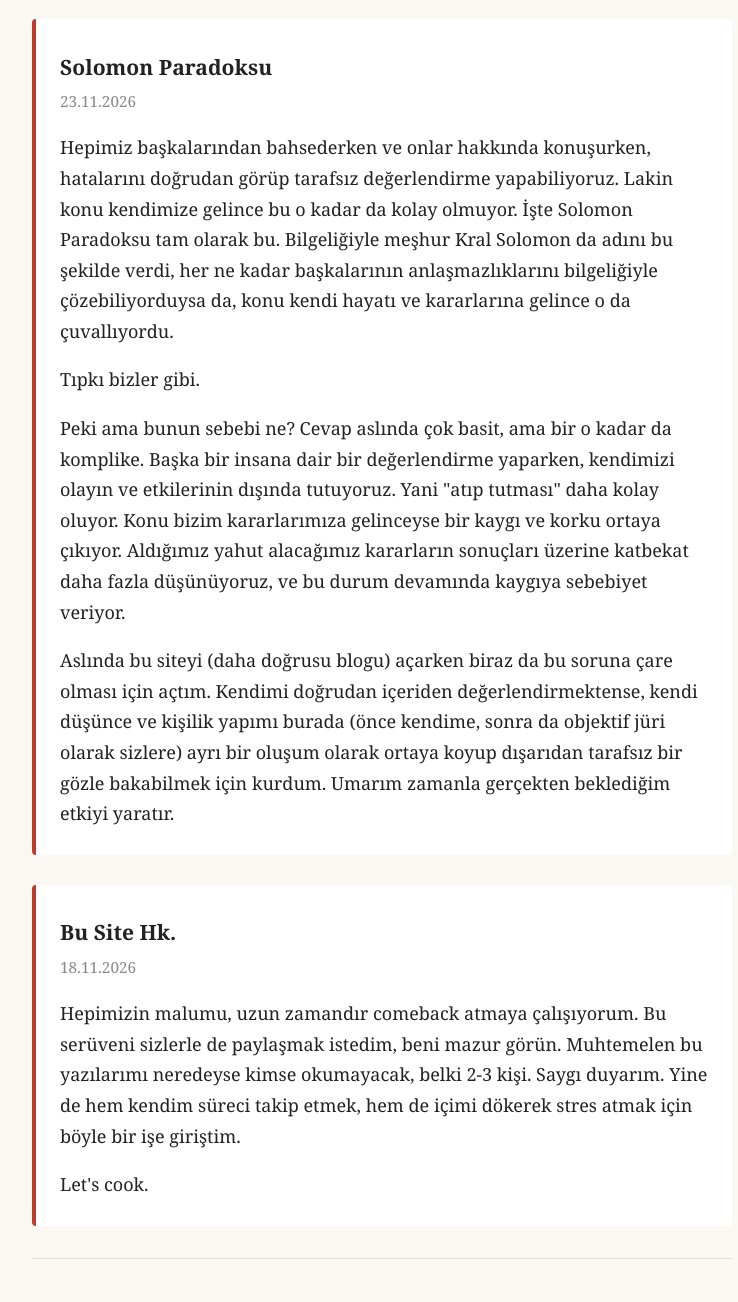
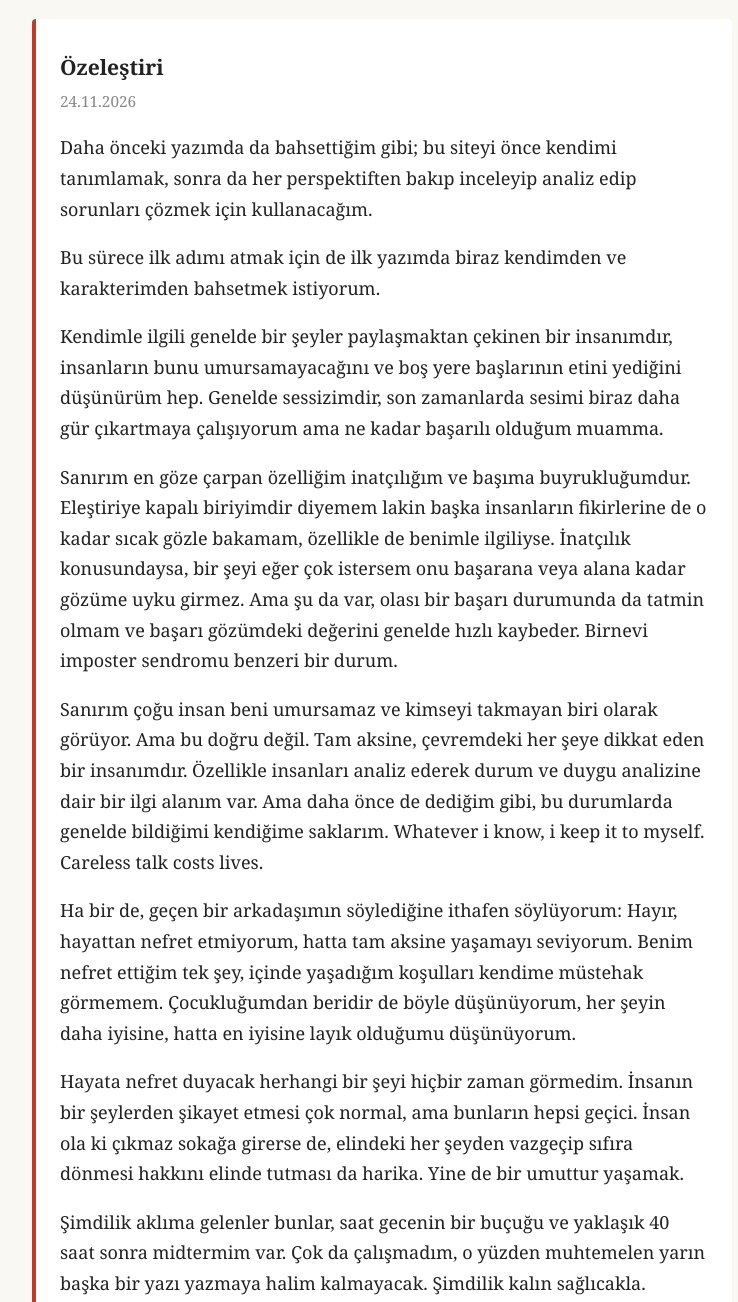
Before and after one commit to kaganksgl/comebackoglu, a plain HTML site: page index.html in a window 1280 px wide. Shown: the part 326-1628 px from the top of the page, without its empty margins (258-996 px from the left). Drawn offline with Linux system fonts and the light colour scheme.

Commit message:
Add "Özeleştiri" entry
Co-Authored-By: Claude Opus 5.5 <noreply@anthropic.com>

```diff
--- a/index.html
+++ b/index.html
@@ -48,6 +48,21 @@
   <h2>Entries</h2>
 
   <article>
+    <h3>Özeleştiri</h3>
+    <p class="date">24.11.2026</p>
+    <p>Daha önceki yazımda da bahsettiğim gibi; bu siteyi önce kendimi tanımlamak, sonra da her perspektiften bakıp inceleyip analiz edip sorunları çözmek için kullanacağım.</p>
+    <p>Bu sürece ilk adımı atmak için de ilk yazımda biraz kendimden ve karakterimden bahsetmek istiyorum.</p>
+    <p>Kendimle ilgili genelde bir şeyler paylaşmaktan çekinen bir insanımdır, insanların bunu umursamayacağını ve boş yere başlarının etini yediğini düşünürüm hep. Genelde sessizimdir, son zamanlarda sesimi biraz daha gür çıkartmaya çalışıyorum ama ne kadar başarılı olduğum muamma.</p>
+    <p>Sanırım en göze çarpan özelliğim inatçılığım ve başıma buyrukluğumdur. Eleştiriye kapalı biriyimdir diyemem lakin başka insanların fikirlerine de o kadar sıcak gözle bakamam, özellikle de benimle ilgiliyse. İnatçılık konusundaysa, bir şeyi eğer çok istersem onu başarana veya alana kadar gözüme uyku girmez. Ama şu da var, olası bir başarı durumunda da tatmin olmam ve başarı gözümdeki değerini genelde hızlı kaybeder. Birnevi imposter sendromu benzeri bir durum.</p>
+    <p>Sanırım çoğu insan beni umursamaz ve kimseyi takmayan biri olarak görüyor. Ama bu doğru değil. Tam aksine, çevremdeki her şeye dikkat eden bir insanımdır. Özellikle insanları analiz ederek durum ve duygu analizine dair bir ilgi alanım var. Ama daha önce de dediğim gibi, bu durumlarda genelde bildiğimi kendiğime saklarım. Whatever i know, i keep it to myself. Careless talk costs lives.</p>
+    <p>Ha bir de, geçen bir arkadaşımın söylediğine ithafen söylüyorum: Hayır, hayattan nefret etmiyorum, hatta tam aksine yaşamayı seviyorum. Benim nefret ettiğim tek şey, içinde yaşadığım koşulları kendime müstehak görmemem. Çocukluğumdan beridir de böyle düşünüyorum, her şeyin daha iyisine, hatta en iyisine layık olduğumu düşünüyorum.</p>
+    <p>Hayata nefret duyacak herhangi bir şeyi hiçbir zaman görmedim. İnsanın bir şeylerden şikayet etmesi çok normal, ama bunların hepsi geçici. İnsan ola ki çıkmaz sokağa girerse de, elindeki her şeyden vazgeçip sıfıra dönmesi hakkını elinde tutması da harika. Yine de bir umuttur yaşamak.</p>
+    <p>Şimdilik aklıma gelenler bunlar, saat gecenin bir buçuğu ve yaklaşık 40 saat sonra midtermim var. Çok da çalışmadım, o yüzden muhtemelen yarın başka bir yazı yazmaya halim kalmayacak. Şimdilik kalın sağlıcakla.</p>
+  </article>
+
+  <br>
+
+  <article>
     <h3>Solomon Paradoksu</h3>
     <p class="date">23.11.2026</p>
     <p>
```
